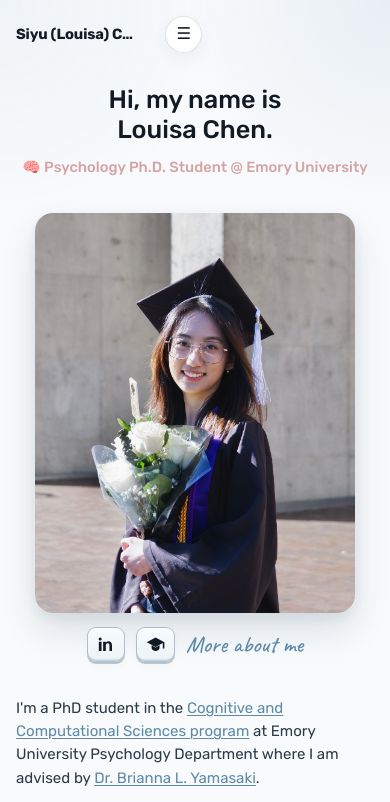
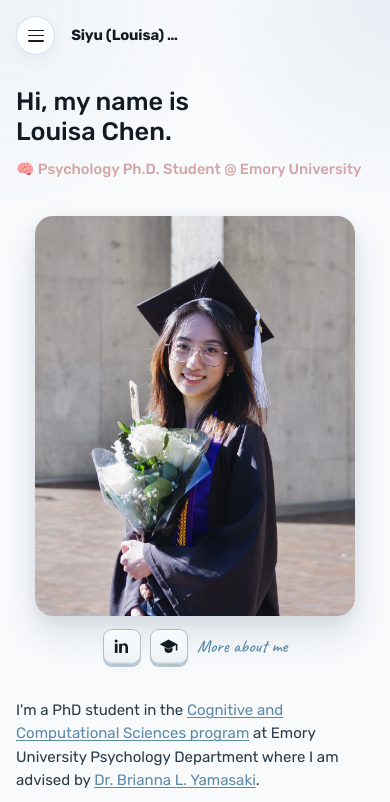
Before and after one commit to louisa-chen-2002/louisa-chen-2002.github.io, a plain HTML site: page index.html in a window 390 px wide. Shown: the top 802 px of the page. Drawn offline with Linux system fonts and the light colour scheme.

Commit message:
Update mobile menu icon and alignment

```diff
--- a/index.html
+++ b/index.html
@@ -30,7 +30,11 @@
             aria-controls="primary-nav"
             aria-label="Open navigation menu"
           >
-            ☰
+            <span class="mobile-nav-bars" aria-hidden="true">
+              <span></span>
+              <span></span>
+              <span></span>
+            </span>
           </button>
         </div>
         <nav class="site-nav" id="primary-nav" aria-label="Primary">
--- a/styles.css
+++ b/styles.css
@@ -127,6 +127,20 @@ a.cv-link {
   line-height: 1;
   cursor: pointer;
   box-shadow: 0 6px 16px rgba(49, 76, 96, 0.06);
+}
+
+.mobile-nav-bars {
+  display: inline-flex;
+  flex-direction: column;
+  gap: 0.22rem;
+}
+
+.mobile-nav-bars span {
+  display: block;
+  width: 1rem;
+  height: 1.6px;
+  border-radius: 999px;
+  background: currentColor;
 }
 
 .site-nav {
@@ -1525,6 +1539,10 @@ a.cv-link {
     padding-bottom: 0.8rem;
   }
 
+  .site-header-top {
+    justify-content: flex-start;
+  }
+
   .site-title,
   .site-title-button,
   .nav-link {
@@ -1533,7 +1551,8 @@ a.cv-link {
   }
 
   .site-title-button {
-    max-width: calc(100% - 3.8rem);
+    order: 2;
+    max-width: calc(100% - 5rem);
     white-space: nowrap;
     overflow: hidden;
     text-overflow: ellipsis;
@@ -1544,11 +1563,15 @@ a.cv-link {
     align-items: center;
     justify-content: center;
     flex-shrink: 0;
-    width: 2.3rem;
-    height: 2.3rem;
+    order: 1;
+    min-width: 2.45rem;
+    height: 2.45rem;
     padding: 0;
-    font-size: 1.02rem;
+    font-size: 0.9rem;
+    font-weight: 600;
     line-height: 1;
+    touch-action: manipulation;
+    -webkit-tap-highlight-color: transparent;
   }
 
   .site-nav {
@@ -1627,8 +1650,9 @@ a.cv-link {
   }
 
   .hero-intro {
-    text-align: center;
+    text-align: left;
     width: 100%;
+    max-width: 34rem;
     order: 1;
   }
 
@@ -1650,12 +1674,13 @@ a.cv-link {
   }
 
   .icon-links {
-    max-width: 320px;
+    width: fit-content;
+    max-width: none;
     flex-wrap: nowrap;
     justify-content: center;
     padding-left: 0;
     margin-top: 0.85rem;
-    gap: 0.7rem;
+    gap: 0.55rem;
   }
 
   .home-section,
@@ -1668,7 +1693,7 @@ a.cv-link {
   }
 
   .section-heading {
-    text-align: center;
+    text-align: left;
   }
 
   .news-list,
@@ -1685,6 +1710,8 @@ a.cv-link {
     width: auto;
     margin-top: 0;
     white-space: nowrap;
+    font-size: 1.12rem;
+    flex: 0 0 auto;
   }
 
   .news-item {
@@ -1719,7 +1746,7 @@ a.cv-link {
   .outreach-heading,
   .journal-home-title,
   .journal-side-title {
-    text-align: center;
+    text-align: left;
   }
 
   .subnav,
```
